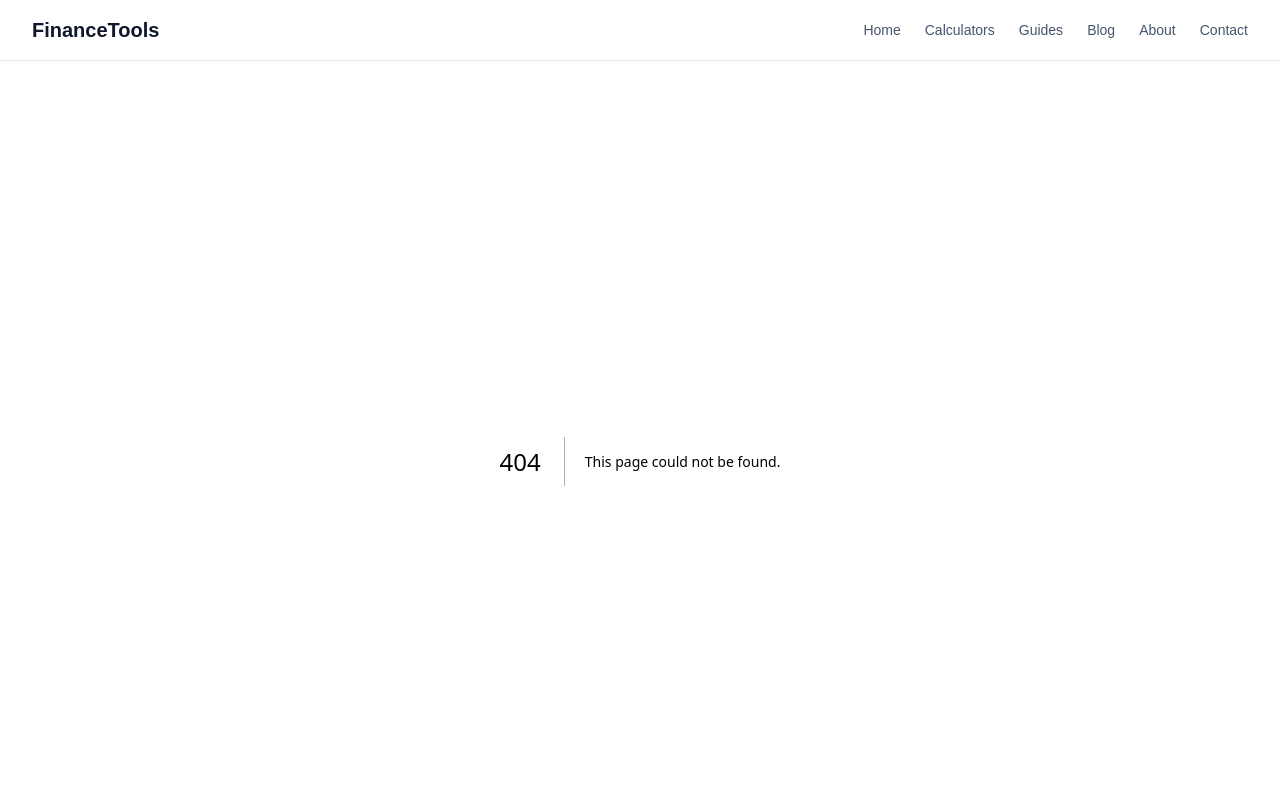
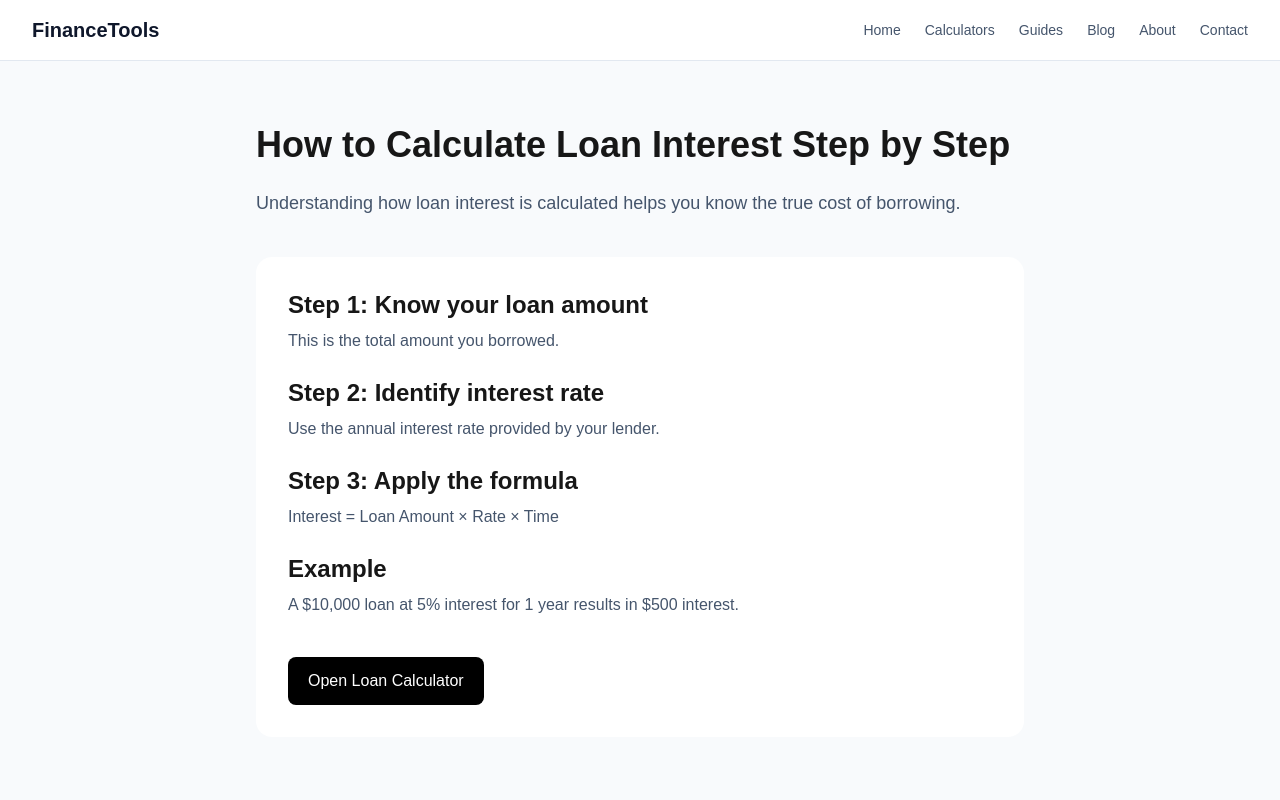
Before and after one commit to alameersam/finance-tools, a Next.js app: page /guides/how-to-calculate-loan-interest in a window 1280 px wide. Before the commit this address had no page. Shown: the top 800 px of the page. Built offline with nearby package versions, Linux system fonts and the light colour scheme.

Commit message:
add loan interest article

```diff
--- /dev/null
+++ b/app/guides/how-to-calculate-loan-interest/page.tsx
@@ -0,0 +1,60 @@
+import type { Metadata } from "next";
+
+export const metadata: Metadata = {
+  title: "How to Calculate Loan Interest Step by Step",
+  description:
+    "Learn how to calculate loan interest step by step with a simple example.",
+};
+
+export default function LoanInterestPage() {
+  return (
+    <main className="min-h-screen bg-slate-50 px-6 py-16">
+      <article className="mx-auto max-w-3xl">
+        <h1 className="text-4xl font-bold">
+          How to Calculate Loan Interest Step by Step
+        </h1>
+
+        <p className="mt-6 text-lg text-slate-600">
+          Understanding how loan interest is calculated helps you know the true cost of borrowing.
+        </p>
+
+        <section className="mt-10 space-y-6 bg-white p-8 rounded-2xl">
+          <div>
+            <h2 className="text-2xl font-semibold">Step 1: Know your loan amount</h2>
+            <p className="mt-2 text-slate-600">
+              This is the total amount you borrowed.
+            </p>
+          </div>
+
+          <div>
+            <h2 className="text-2xl font-semibold">Step 2: Identify interest rate</h2>
+            <p className="mt-2 text-slate-600">
+              Use the annual interest rate provided by your lender.
+            </p>
+          </div>
+
+          <div>
+            <h2 className="text-2xl font-semibold">Step 3: Apply the formula</h2>
+            <p className="mt-2 text-slate-600">
+              Interest = Loan Amount × Rate × Time
+            </p>
+          </div>
+
+          <div>
+            <h2 className="text-2xl font-semibold">Example</h2>
+            <p className="mt-2 text-slate-600">
+              A $10,000 loan at 5% interest for 1 year results in $500 interest.
+            </p>
+          </div>
+
+          <a
+            href="/loan-calculator"
+            className="inline-block mt-4 bg-black text-white px-5 py-3 rounded-lg"
+          >
+            Open Loan Calculator
+          </a>
+        </section>
+      </article>
+    </main>
+  );
+}
--- a/app/guides/page.tsx
+++ b/app/guides/page.tsx
@@ -75,6 +75,12 @@ const guides = [
   description: "Understand the compound interest formula with an example.",
   href: "/guides/compound-interest-formula-explained",
   category: "Savings",
+},
+{
+  title: "How to Calculate Loan Interest",
+  description: "Step-by-step guide to calculate loan interest with example.",
+  href: "/guides/how-to-calculate-loan-interest",
+  category: "Loans",
 },
 ];
 
```
